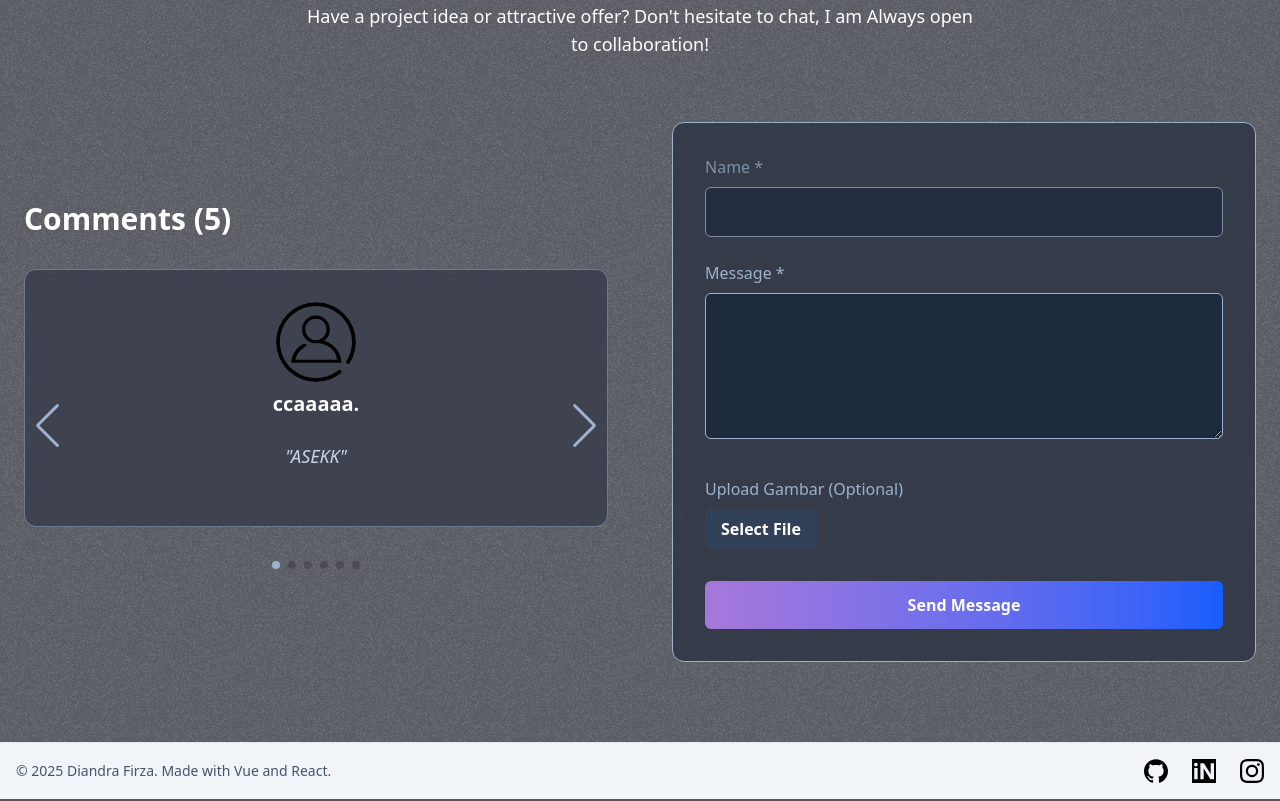
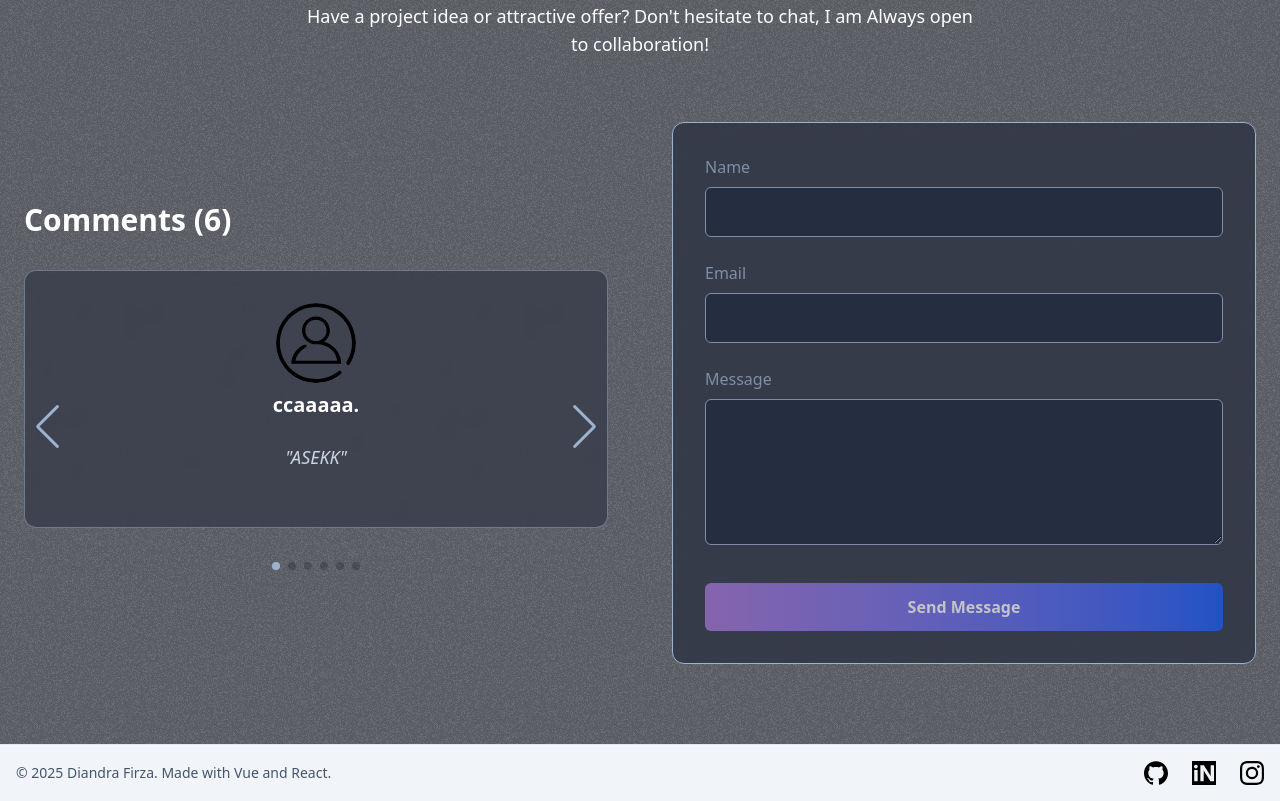
Before and after one commit to DiandraFrza/ReactPortofolio, a React (Vite) app: page / in a window 1280 px wide. Shown: the part 3320-4121 px from the top of the page. Built offline with nearby package versions, Linux system fonts and the light colour scheme.

Commit message:
UPDATE CONTACT MODAL

```diff
--- a/src/components/Contact.jsx
+++ b/src/components/Contact.jsx
@@ -6,6 +6,7 @@ import "swiper/css";
 import "swiper/css/navigation";
 import "swiper/css/pagination";
 import defaultImg from "../assets/img/profile/personal-center-24.svg";
+import InfoModal from "./InfoModal";
 
 const testimonials = [
   {
@@ -45,21 +46,11 @@ const testimonials = [
 ];
 
 function Contact() {
-  const [fileName, setFileName] = useState("");
-
-  const handleFileChange = (event) => {
-    if (event.target.files && event.target.files[0]) {
-      setFileName(event.target.files[0].name);
-    } else {
-      setFileName("");
-    }
-  };
+  const [isModalOpen, setIsModalOpen] = useState(false);
 
   const handleFormClick = (event) => {
-    // Mencegah aksi default form (misal: submit, buka file dialog)
     event.preventDefault();
-    // Tampilkan popup alert
-    alert("Maaf untuk sekarang tidak bisa menggunakan fitur ini.");
+    setIsModalOpen(true);
   };
 
   return (
@@ -69,7 +60,6 @@ function Contact() {
     >
       <div className="absolute inset-0 bg-repeat bg-[url('assets/img/noise-transparent.png')] pointer-events-none"></div>
       <div className="container mx-auto relative z-10 px-4 sm:px-6">
-        {/* UBAH 3: Kurangi margin bawah di mobile */}
         <div className="text-center mb-12 lg:mb-16" data-aos="fade-down">
           <h2 className="mb-4 text-4xl sm:text-6xl font-bold text-spotlight-effect">
             Contact Me
@@ -81,10 +71,9 @@ function Contact() {
         </div>
 
         <div className="grid grid-cols-1 lg:grid-cols-2 gap-12 lg:gap-16 items-center">
-          {/* Kolom Kiri: Testimoni Slider */}
           <div data-aos="fade-right">
             <h3 className="text-3xl font-bold text-white mb-8 text-center lg:text-left">
-              Comments (5)
+              Comments ({testimonials.length})
             </h3>
             <Swiper
               modules={[Navigation, Pagination, A11y]}
@@ -118,8 +107,6 @@ function Contact() {
 
           <form
             onClick={handleFormClick}
-            method="POST"
-            encType="multipart/form-data"
             data-aos="fade-left"
             data-aos-delay="200"
             className="bg-slate-900/50 backdrop-blur-sm p-6 sm:p-8 rounded-xl border border-[#9db2cf]"
@@ -130,74 +117,66 @@ function Contact() {
                   htmlFor="name"
                   className="block mb-2 text-base font-medium text-[#9db2cf]"
                 >
-                  Name *
+                  Name
                 </label>
                 <input
                   type="text"
                   id="name"
                   name="name"
-                  required
-                  className="w-full rounded-md bg-slate-800 border border-[#9db2cf] p-3 text-slate-200 focus:outline-none focus:ring-2 focus:ring-[#9db2cf] transition"
+                  disabled
+                  className="w-full rounded-md bg-slate-800 border border-[#9db2cf] p-3 text-slate-200 focus:outline-none focus:ring-2 focus:ring-[#9db2cf] transition cursor-not-allowed"
                 />
               </div>
-            </fieldset>
+              <div className="mb-6 w-full">
+                <label
+                  htmlFor="email"
+                  className="block mb-2 text-base font-medium text-[#9db2cf]"
+                >
+                  Email
+                </label>
+                <input
+                  type="email"
+                  id="email"
+                  name="email"
+                  disabled
+                  className="w-full rounded-md bg-slate-800 border border-[#9db2cf] p-3 text-slate-200 focus:outline-none focus:ring-2 focus:ring-[#9db2cf] transition cursor-not-allowed"
+                />
+              </div>
               <div className="mb-8 w-full">
                 <label
                   htmlFor="message"
                   className="block mb-2 text-base font-medium text-[#9db2cf]"
                 >
-                Message *
+                  Message
                 </label>
                 <textarea
                   id="message"
                   name="message"
-                required
                   rows="5"
                   disabled
-                className="w-full rounded-md bg-slate-800 border border-[#9db2cf] p-3 text-slate-200 focus:outline-none focus:ring-2 focus:ring-[#9db2cf] transition"
+                  className="w-full rounded-md bg-slate-800 border border-[#9db2cf] p-3 text-slate-200 focus:outline-none focus:ring-2 focus:ring-[#9db2cf] transition cursor-not-allowed"
                 ></textarea>
-            </div>
-            <div className="mb-8 w-full">
-              <label
-                htmlFor="attachment"
-                className="block mb-2 text-base font-medium text-[#9db2cf]"
-              >
-                Upload Gambar (Optional)
-              </label>
-              <div className="flex items-center">
-                <label
-                  htmlFor="attachment"
-                  className="cursor-pointer bg-slate-700 hover:bg-slate-600 text-white font-semibold py-2 px-4 rounded-md transition duration-300"
-                >
-                  Select File
-                </label>
-                <input
-                  type="file"
-                  id="attachment"
-                  name="attachment"
-                  accept="image/*"
-                  onChange={handleFileChange}
-                  className="hidden"
-                />
-                {fileName && (
-                  <span className="ml-4 text-sm text-slate-300 truncate min-w-0">
-                    {fileName}
-                  </span>
-                )}
-              </div>
               </div>
               <div className="w-full">
                 <button
                   type="submit"
                   disabled
-                className="w-full rounded-md bg-gradient-to-r from-[#a777da] to-blue-600 py-3 px-8 text-base font-semibold text-white transition duration-300 hover:from-[#a777da] hover:to-[#8a6ea8d5] hover:shadow-lg hover:shadow-[#bb9fd8] transform hover:-translate-y-1"
+                  className="w-full rounded-md bg-gradient-to-r from-[#a777da] to-blue-600 py-3 px-8 text-base font-semibold text-white transition duration-300 transform cursor-not-allowed"
                 >
                   Send Message
                 </button>
               </div>
+            </fieldset>
           </form>
         </div>
       </div>
+
+      <InfoModal isOpen={isModalOpen} onClose={() => setIsModalOpen(false)}>
+        <h3 className="text-xl font-bold text-white mb-2">Feature Locked</h3>
+        <p className="text-slate-300">
+          Maaf, untuk sekarang form ini belum bisa digunakan.
+        </p>
+      </InfoModal>
     </section>
   );
 }
--- /dev/null
+++ b/src/components/InfoModal.jsx
@@ -0,0 +1,35 @@
+import React from "react";
+import { FiX, FiAlertTriangle } from "react-icons/fi";
+
+function InfoModal({ isOpen, onClose, children }) {
+  if (!isOpen) return null;
+
+  return (
+    <div
+      className="fixed inset-0 z-50 flex items-center justify-center bg-black/70 backdrop-blur-sm transition-opacity duration-300"
+      onClick={onClose}
+    >
+      <div
+        className="relative w-full max-w-md m-4 bg-slate-800/80 border border-slate-700 rounded-2xl shadow-xl transition-all duration-300 transform scale-95 opacity-0 animate-scale-in"
+        onClick={(e) => e.stopPropagation()}
+      >
+        <button
+          onClick={onClose}
+          className="absolute top-4 right-4 text-slate-400 hover:text-white transition-colors"
+        >
+          <FiX size={24} />
+        </button>
+        <div className="p-8 text-center">
+          <div className="flex justify-center mb-5">
+            <div className="flex items-center justify-center w-16 h-16 rounded-full bg-purple-500/20">
+              <FiAlertTriangle size={32} className="text-purple-300" />
+            </div>
+          </div>
+          {children}
+        </div>
+      </div>
+    </div>
+  );
+}
+
+export default InfoModal;
```
Lines whose indentation alone changed are shown as unchanged.
